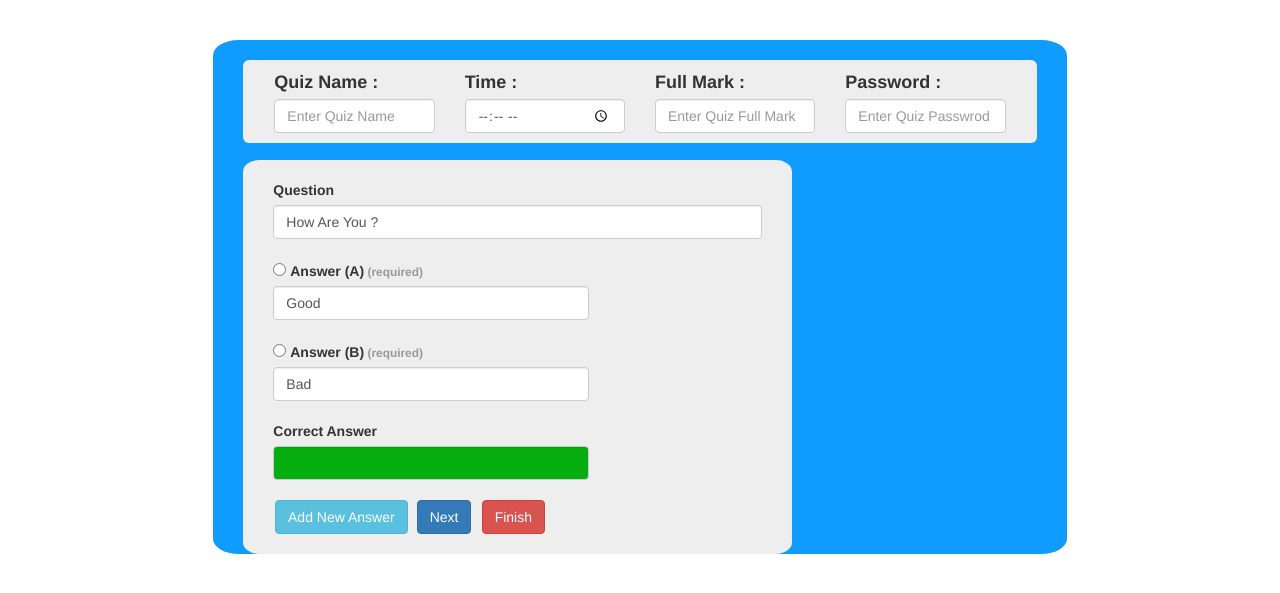
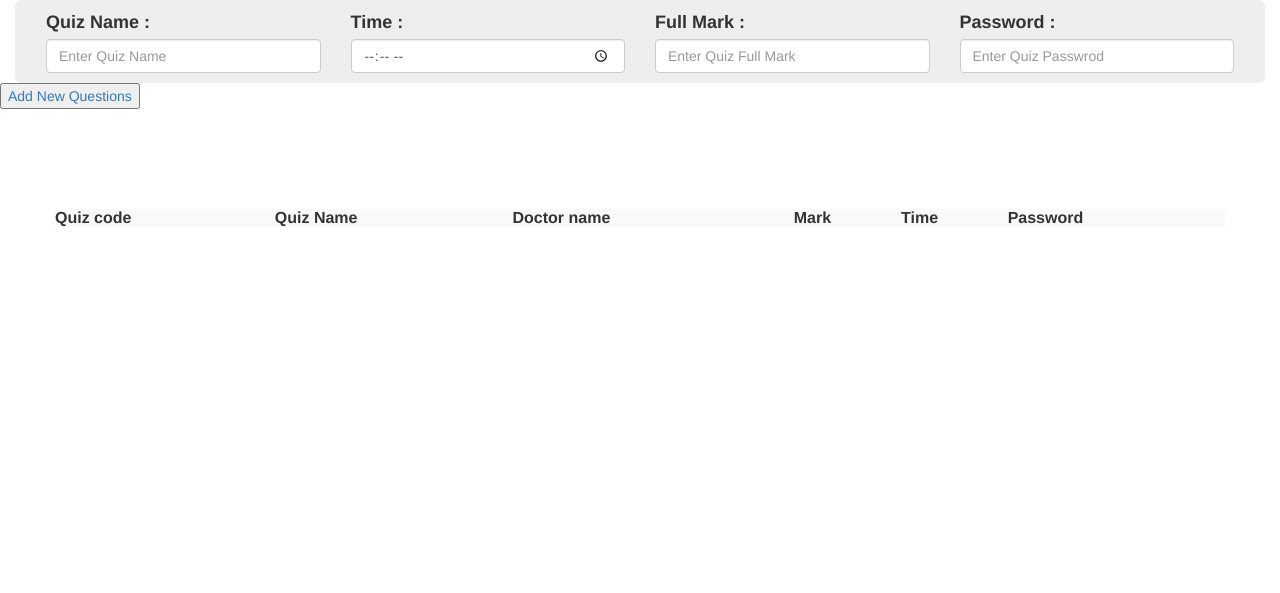
Before and after one commit to MohamedHesham96/Tester-Project, a PHP site: page /view/CreateQuiz.php in a window 1280 px wide. Shown: the top 593 px of the page. Run offline with PHP 8.4, Linux system fonts and the light colour scheme; lists and menus that the app fills with data are empty.

Commit message:
Add Temp Quiz (with out Data) >> to insert Questions only Add Questions To data base (Done) Add Some new Function in "Create Quiz Operations" Page

```diff
--- /dev/null
+++ b/controller/CreateQuizOperations.php
@@ -0,0 +1,75 @@
+<?php
+
+session_start();
+
+class CreateQuizOperations {
+
+    public static function addQuiz() {
+
+        include '../include/vars.php';
+        $conn = new mysqli($host, $username, $password, $dbname);
+
+        $user = $_SESSION['username'];
+
+        // قيمة معينة في الداتا بايز علشان تعرف بعد كده تضيف الاسئلة فين
+
+        $query = "INSERT INTO `quizzes` (`state`) VALUES ('$user')";
+
+        $result = mysqli_query($conn, $query);
+
+        if (mysqli_error($conn)) {
+            echo 'CreateQuizOperations Error !!';
+            return NULL;
+        } else {
+
+        }
+    }
+
+    public static function getQuizID($doctorName) {
+
+        include '../include/vars.php';
+        $conn = new mysqli($host, $username, $password, $dbname);
+
+        $user = $_SESSION['username'];
+
+        // قيمة معينة في الداتا بايز علشان تعرف بعد كده تضيف الاسئلة فين
+
+        $query = "SELECT `quiz_id` FROM `quizzes` WHERE `state` = '$doctorName'";
+
+        $result = mysqli_query($conn, $query);
+
+
+        if ($row = mysqli_fetch_assoc($result)) {
+
+            return $row['quiz_id'];
+        } else {
+            echo 'CreateQuizOperations (GET QUIZ ID) Error !!';
+            return NULL;
+        }
+    }
+
+    public static function addQuestion($quizID, $header, $ans1, $ans2, $ans3, $ans4, $corectAns) {
+
+        include '../include/vars.php';
+        $conn = new mysqli($host, $username, $password, $dbname);
+
+        $user = $_SESSION['username'];
+
+        // قيمة معينة في الداتا بايز علشان تعرف بعد كده تضيف الاسئلة فين
+
+        $query = "INSERT INTO `questions`(`quiz_id`, `header`, "
+                . "`answer_1`, `answer_2`, `answer_3`, `answer_4`, `correct_answer`) VALUES ('$quizID','$header','$ans1','$ans2','$ans3','$ans4','$corectAns')";
+
+        $result = mysqli_query($conn, $query);
+
+        if (mysqli_error($conn)) {
+            echo 'CreateQuizOperations Error !!';
+            return NULL;
+        } else {
+
+        }
+    }
+
+}
+
+?>
--- a/view/CreateQuiz.php
+++ b/view/CreateQuiz.php
@@ -1,175 +1,68 @@
-<?php // include './header.php';
+<?php
+//include './Header.php';
+include '../controller/CreateQuizOperations.php';
 ?>
 
 <html>
     <head>
         <link href="../recources/css/bootstrap.css" rel="stylesheet" type="text/css"/>
-
     </head>
 
     <body>
-        <?php
-        //     session_destroy();
-        $massage = ""; // for username hint
-        $massage2 = ""; // for emai  hint
 
-        if (isset($_GET['errors'])) {
+        <?php //CreateQuizOperations::addQuiz() ?>
 
-            if ($_GET['errors'] == "usernameerror")
-                $massage = "This Username is Already Exist !";
+        <div class="col-lg-12">
 
-            else if ($_GET['errors'] == "emailerror") {
-                $massage2 = "This Email is Already Exist !";
-            }
-        }
-        ?>
+            <div style="background: #EEE" class="col-lg-12 btn-lg">
+
+                <div class="col-lg-3">
+                    <label>Quiz Name :<small></small></label>
+                    <input class="form-control" type="text" placeholder="Enter Quiz Name"  name="time">
+                </div>
+
+                <div class="col-lg-3">
+                    <label>Time :<small></small></label>
+                    <input class="form-control" type="time" placeholder="Enter Quiz Time"  name="time">
+                </div>
+
+
+                <div class="col-lg-3">
+
+                    <label>Full Mark :<small></small></label>
+                    <input class="form-control" type="text"  placeholder="Enter Quiz Full Mark" name="fullmark" >
+
+                </div>
+
+                <div class="col-lg-3">
+
+                    <label>Password :<small></small></label>
+                    <input class="form-control" type="text"  placeholder="Enter Quiz Passwrod" name="password" >
+
+                </div>
+            </div>
+        </div>
+
+        <button><a href="CreateQuestion.php">Add New Questions</a></button>
 
         <br>
         <br>
-
-        <div style="background: #109CFF; border-radius: 3%" class="col-sm-8 col-sm-offset-2 ">
-
-
+        <br>
+        <br>
+        <br>
         <br>
 
-            <div class="wizard-header">
-                <form action="signUp.php" method="GET">
-                    <!--        You can switch ' data-color="orange" '  with one of the next bright colors: "blue", "green", "orange", "red"          -->
-                    <?php include './CreateQuizHeader.php'; ?>
-                    <div><br><br><br><br><br></div>
+        <table class="container table-striped">
+            <tr>
+                <th>Quiz code</th>
+                <th>Quiz Name</th>
+                <th>Doctor name</th>
+                <th>Mark</th>
+                <th>Time</th>
+                <th>Password</th>
+            </tr>
 
-                    <div id="div1q1" style="background: #eee; border-radius: 3%; margin-left: 15"  class="col-lg-8">
-
-                        <div class="col-lg-12">
-
-                            <br>
-                            <label>Question<small></small></label>
-                            <input class="form-control" type="text" value="How Are You ?"  placeholder="" name="question" >
-                        </div>
-
-                        <div class="col-lg-8">
-
-                            <br>
-                            <input class="" type="radio" onclick="getCorrectAnswer(document.getElementById('ans1').value)"  placeholder="" name="ansradio" >
-                            <label>Answer (A)<small style="color: #999"> (required)</small></label>
-                            <br>
-                            <input id="ans1" class="form-control"  type="text"  placeholder="" name="ans1" value="Good" required>
-
-                            <br>
-                            <input  class="" type="radio" onclick="getCorrectAnswer(document.getElementById('ans2').value)"  placeholder="" name="ansradio" >
-                            <label>Answer (B)<small style="color: #999"> (required)</small></label>
-                            <br>
-                            <input id="ans2" class="form-control" type="text"  placeholder="" name="ans2" value="Bad" required>
-                            <br>
-
-                            <div id="container"></div>
-
-                            <label>Correct Answer</label>
-                            <input id="correctans" style="color: #fff;background: #05AE0E" class="form-control" type="text"  placeholder="" name="correctans" readonly>
-                            <br>
-
-                            <div style="margin-left: 13" class="col-lg-4 col-lg-pull-1">
-                                <button  class="btn btn-fill btn-info" id="newans" type="button" onclick="Add()">Add New Answer</button>
-                            </div>
-                            <div style="margin-left: 10" class="col-lg-1 col-lg-offset-3">
-                                <button  class="btn btn-fill btn-primary" id="newans" type="button" onclick=""> Next </button>
-                            </div>
-
-
-                            <div style="margin-left: 35" class="col-lg-offset-1 col-lg-4">
-                                <input  type="submit" class="btn btn-fill btn-danger" id="newquestion" onclick="AddQuestion()" value="Finish">
-                                <br>
-                                <br>
-                            </div>
-                        </div>
-                    </div>
-                </form>
-            </div>
-        </div>
-        <br>
-
-    <script type="text/javascript">
-
-        $aNum = 2; // form condetion 3 for ans3 and 4 for ans4 بعد كده مش مهم لانه بعد كده هيعتمد على الظهور بتاع كل واحدة
-
-        function Add() {
-
-            $aNum++;
-
-            if ($aNum == 3) { // add answer 3 input
-
-                $("#container").append('<input type="radio" onclick="getCorrectAnswer(document.getElementById(\'ans3\').value)" name = "ansradio" > <label>Answer (C)\n\
-                </label><button class="btn-fill btn-danger pull-right" id="remove" type="button" onclick="removeans3()"> X </button>\n\
-                <input id="ans3" class="form-control" name="ans3" ><br></div><div id="container2">');
-
-            } else if ($aNum == 4) { // add answer 4 input
-
-                $("#container2").append('<input id="radio4" type="radio" onclick="getCorrectAnswer(document.getElementById(\'ans4\').value)"  name = "ansradio" > <label>Answer (D)\n\
-                 </label><button class="btn-fill btn-danger pull-right" id="remove" type="button" onclick="removeans4()"> X </button>\n\
-                 <input id="ans4" class="form-control" name="ans4" ><br>');
-                $("#newans").attr("disabled", "disabled");
-
-            } else if (!$("#container").is(":visible")) { // show answer 3 input
-
-                $("#container").slideDown(1000);
-
-            } else if (!$("#container2").is(":visible")) {  // show answer 4 input
-
-                $("#container2").slideDown(1000);
-                document.getElementById("newans").disabled = true;
-            }
-
-        }
-
-        function removeans3() {
-            document.getElementById("newans").disabled = false;
-
-            if (!$("#container2").is(":visible")) { // remove answer 3 input
-
-                document.getElementById("ans3").value = "";
-                $("#container").slideUp(1000);
-
-            } else {        // switch answer4 input value with answer and hide answer4 input
-                $value1 = document.getElementById("ans4").value;
-                document.getElementById("ans3").value = $value1;
-                document.getElementById("ans4").value = "";
-                document.getElementById("ans4").value = "";
-                $("#container2").slideUp(1000);
-            }
-        }
-
-        function removeans4() { // hide answer4
-            document.getElementById("newans").disabled = false;
-
-            document.getElementById("ans4").value = "";
-            $("#container2").slideUp(1000);
-        }
-
-
-        function getCorrectAnswer($value) { // to set answer as a correct answer
-
-            document.getElementById("correctans").value = $value;
-        }
-
-        function AddQuestion() {
-
-            $qNum += 1;
-            $a1q1 = 'a' + $aNum + 'q' + $qNum;
-            $a2q2 = 'a' + $aNum + 'q' + $qNum;
-
-            $("#con").append('<div  style="border-radius: 10%;background: #bbbbbb" class="col-lg-8"><div></div><div class="col-lg-12"><br>\n\
-            <label>Question<small></small></label><input class="form-control" type="text"  placeholder="" name="" required></div>\n\
-            <div class="col-lg-7"><br><input class="" type="radio"  placeholder="" > <label>Answer (A)<small></small></label>\n\
-            <input class="form-control" type="text"  name=' + $a1q1 + ' value=' + $a1q1 + '  placeholder="" name="phone" required>\n\
-            <br>\n\
-            <input class="" type="radio"  placeholder="" name=""> <label>Answer (B)<small></small></label>\n\
-            <input class="form-control" type="text"  placeholder="" name="c1q1" ><br>\n\
-            <label>Correct Answer<small></small></label><input style="color: #fff;background: #05AE0E" class="form-control" type="tel"  placeholder="" name="phone" ><br></div></div>');
-        }
-
-
-
-    </script>
+        </table>
 
 
     </body>
--- a/view/CreateQuizHeader.php
+++ /dev/null
@@ -1,34 +0,0 @@
-<?php ?>
-
-<div class="col-lg-12">
-
-    <div style="background: #EEE" class="col-lg-12 btn-lg">
-
-        <div class="col-lg-3">
-            <label>Quiz Name :<small></small></label>
-            <input class="form-control" type="text" placeholder="Enter Quiz Name"  name="time">
-        </div>
-
-        <div class="col-lg-3">
-            <label>Time :<small></small></label>
-            <input class="form-control" type="time" placeholder="Enter Quiz Time"  name="time">
-        </div>
-
-
-        <div class="col-lg-3">
-
-            <label>Full Mark :<small></small></label>
-            <input class="form-control" type="text"  placeholder="Enter Quiz Full Mark" name="fullmark" >
-
-        </div>
-
-        <div class="col-lg-3">
-
-            <label>Password :<small></small></label>
-            <input class="form-control" type="text"  placeholder="Enter Quiz Passwrod" name="password" >
-
-        </div>
-    </div>
-
-
-</div>
```
Also changed, not shown: view/AddNewQuestion.php (added, +21 -0 lines), view/CreateQuestion.php (added, +197 -0 lines). Lines whose indentation alone changed are shown as unchanged.
